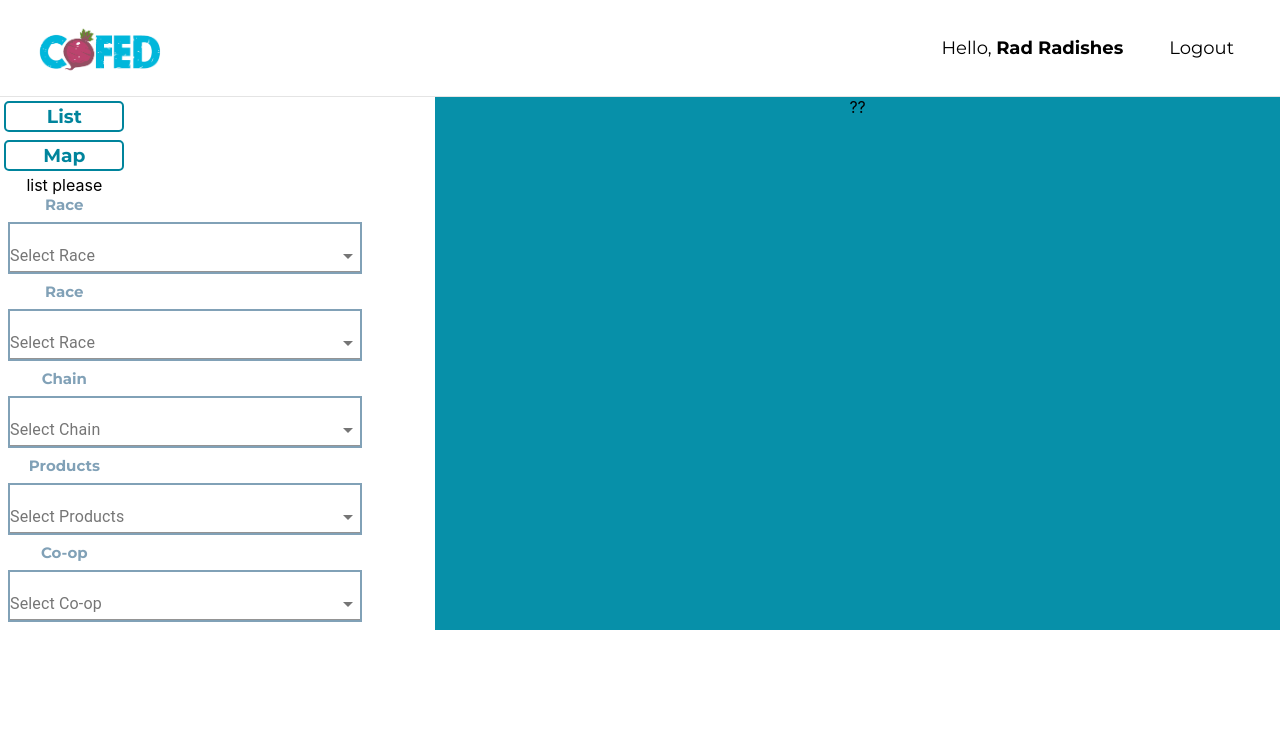
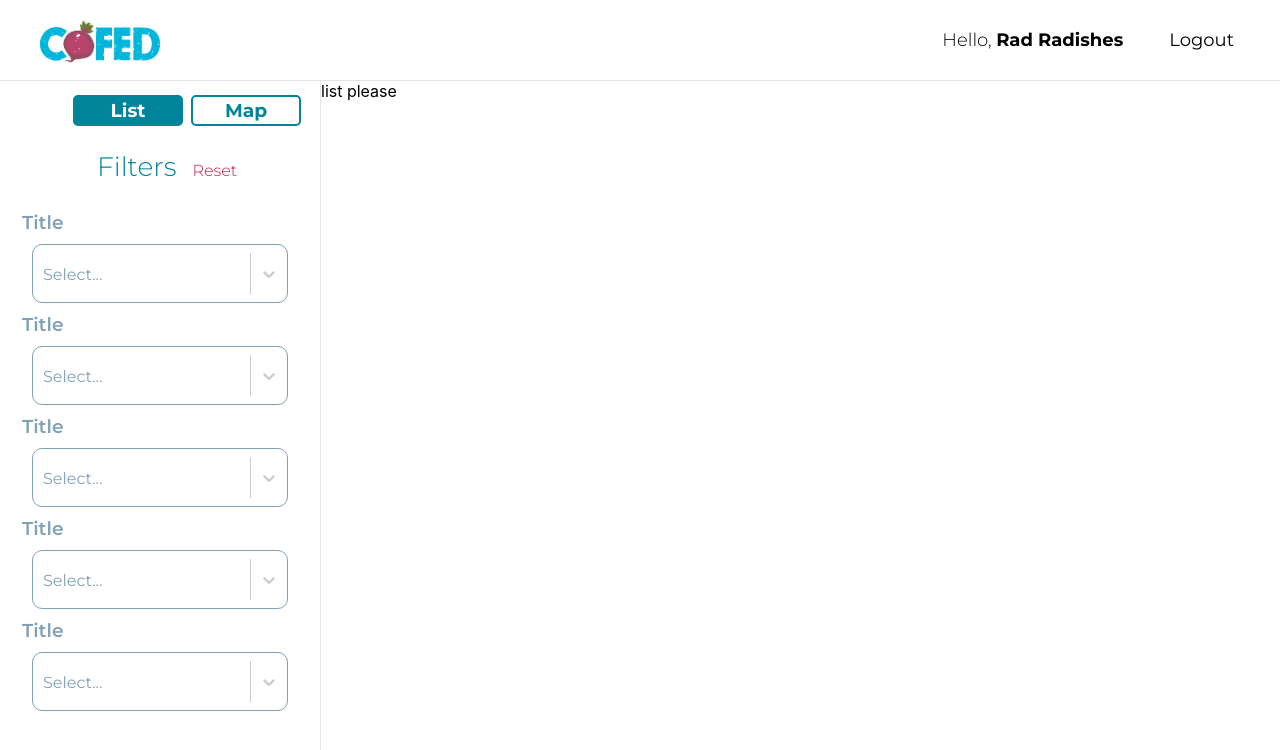
Before and after one commit to codebase-berkeley/cofed, a React (Create React App) app in the folder client/: page / in a window 1280 px wide. Shown: the top 750 px of the page. Built offline with nearby package versions, Linux system fonts and the light colour scheme.

Commit message:
we got the dropdowns mostly working, finished navbar, finished list-map buttons, committing before we transfer implemented dropdowns into one file so we can implement our own reset function

```diff
--- a/client/package.json
+++ b/client/package.json
@@ -9,7 +9,10 @@
     "@testing-library/user-event": "^7.1.2",
     "react": "^16.14.0",
     "react-dom": "^16.14.0",
-    "react-scripts": "3.4.3"
+    "react-multi-select-component": "^3.0.4",
+    "react-scripts": "3.4.3",
+    "react-select": "^3.1.0",
+    "react-sortable-hoc": "^1.11.0"
   },
   "scripts": {
     "start": "react-scripts start",
--- a/client/src/App.css
+++ b/client/src/App.css
@@ -43,12 +43,20 @@
   }
 }
 
-.viewMode button {
+.filter-title {
+  font-family: 'Montserrat', sans-serif;
+  font-weight: 300;
+  color: #00849c;
+  font-size: 20pt;
+  margin: 0;
+}
+
+.activeButton {
+  background-color: #00849c;
+  color: white;
   padding: 2px;
   margin: 4px;
-  width: 120px;
-  color: #00849c;
-  background-color: white;
+  width: 110px;
   font-size: 14pt;
   font-family: 'Montserrat', sans-serif;
   font-weight: 700;
@@ -56,36 +64,92 @@
   border: #00849c solid 2pt;
 }
 
-.button:hover {
-  background-color: #0790a9;
+.activeButton:hover {
+  background-color: #00849c;
   color: white;
 }
 
-.viewMode button:active,
-.viewMode button:focus,
-.viewMode button:target {
+.inactiveButton {
+  background-color: white;
+  color: #00849c;
+  padding: 2px;
+  margin: 4px;
+  width: 110px;
+  font-size: 14pt;
+  font-family: 'Montserrat', sans-serif;
+  font-weight: 700;
+  border-radius: 5px;
+  border: #00849c solid 2pt;
+}
+
+.inactiveButton:hover {
   background-color: #00849c;
   color: white;
 }
 
 .container {
   display: flex;
+  flex-direction: row;
+  /* justify-content: center; */
+  height: 90vh;
 }
 
 .content {
   flex-grow: 1;
-  height: 100%;
 }
 
-.content + .content {
+/* .content + .content {
   margin-left: 2%;
-}
+} */
 
 .left-content {
-  width: 33%;
+  display: flex;
+  flex-direction: column;
+  align-items: center;
+  width: 25vw;
+  height: 90vh;
+  border-right: 1px solid #e4e4e4;
 }
 
 .right-content {
-  background-color: #0790a9;
-  width: 66%;
+  display: flex;
+  width: 75vw;
+  background-color: white;
 }
+
+.Filters {
+  margin: 10px;
+}
+
+.filterContainer {
+  border-radius: 10px;
+  border: 1px solid #e4e4e4;
+}
+
+.viewMode {
+  display: flex;
+  flex-direction: row;
+  width: 100%;
+  justify-content: flex-end;
+  margin: 10px;
+  margin-right: 40px;
+}
+
+.filterReset {
+  display: flex;
+  width: fill;
+  flex-direction: row;
+  justify-content: flex-start;
+  margin: 10px;
+  margin-left: 40px;
+}
+
+.reset {
+  font-size: 12pt;
+  font-family: 'Montserrat', sans-serif;
+  font-weight: 300;
+  color: #c21d49;
+  margin: 10px;
+  background: white;
+  border: none;
+}
--- a/client/src/App.js
+++ b/client/src/App.js
@@ -1,75 +1,104 @@
 import './App.css';
-import Login from './Login'
+import Login from './Login';
 import Filters from './Filters';
-import NavBar from './navbar'
+import NavBar from './navbar';
 import React from 'react';
+import { forwardRef, useRef, useImperativeHandle } from 'react';
 
 export default function App() {
   const [mode, setMode] = React.useState(1);
+  const childRef = useRef();
 
   function render() {
     if (mode == 1) {
-      return(<div>list please </div>)
+      return <div>list please</div>;
     } else {
-      return(<div>map please </div>)
+      return <div>map please </div>;
     }
   }
- /*
-  function display_button() {
+
+  function list_button() {
     if (mode == 1) {
-      return(
-        <button className = "active_button" type="button" onClick={function (){setMode(1)}}>
-        List</button>
-        <button className = "inactive_button" type="button" onClick={function (){setMode(2)}}
-        Map</button>
-        )
-    }
-    else {
-      return(
-        <button className = "ianctive_button" type="button" onClick={function (){setMode(1)}}>
-        List</button>)
-        <button className = "active_button" type="button" onClick={function (){setMode(2)}}>
-        Map</button>)
+      return (
+        <button
+          className="activeButton"
+          type="button"
+          onClick={() => setMode(1)}
+        >
+          List
+        </button>
+      );
+    } else {
+      return (
+        <button
+          className="inactiveButton"
+          type="button"
+          onClick={() => setMode(1)}
+        >
+          List
+        </button>
+      );
     }
   }
-*/
+
+  function map_button() {
+    if (mode == 2) {
+      return (
+        <button
+          className="activeButton"
+          type="button"
+          onClick={() => setMode(2)}
+        >
+          Map
+        </button>
+      );
+    } else {
+      return (
+        <button
+          className="inactiveButton"
+          type="button"
+          onClick={() => setMode(2)}
+        >
+          Map
+        </button>
+      );
+    }
+  }
+
+  function reset() {
+    console.log('reset');
+  }
+
   return (
     <div className="App">
       <NavBar></NavBar>
       <div className="container">
         <div className="content">
           <div className="left-content">
-          <div className="viewMode">
-          <button className = "button" type="button" onClick={function (){setMode(1)}}>
-            List
-          </button>
-          <button className = "button" type="button" onClick={function (){setMode(2)}}>
-            Map
-          </button>
+            <div className="viewMode">
+              {list_button()} {map_button()}
+            </div>
+            <div className="filterReset">
+              <h3 className="filter-title">Filters</h3>
+              <button className="reset" type="button" onClick={() => reset()}>
+                Reset
+              </button>
+            </div>
+            <div classname="filterContainer">
+              <Filters></Filters>
+              <Filters></Filters>
+              <Filters></Filters>
+              <Filters></Filters>
+              <Filters></Filters>
+            </div>
+          </div>
         </div>
+
+        <div className="content"></div>
+        <div className="right-content">
           <div>{render()}</div>
-          <Filters
-          title = "Race">
-          </Filters>
-          <Filters
-          title = "Race"
-          ></Filters>
-          <Filters
-          title = "Chain"
-          ></Filters>
-          <Filters
-          title = "Products"
-          ></Filters>
-          <Filters
-          title = "Co-op"
-          ></Filters>
+        </div>
       </div>
-          </div>
-
-      <div className="content"></div>
-       <div className="right-content">??</div>
-      </div>
-
     </div>
   );
 }
--- a/client/src/Filter.css
+++ b/client/src/Filter.css
@@ -1,9 +1,10 @@
-@import url('https://fonts.googleapis.com/css2?family=Montserrat:wght@400;700&display=swap');
+@import url('https://fonts.googleapis.com/css2?family=Montserrat:wght@400;600;700&display=swap');
 
-.title {
+.select-title {
   font-family: 'Montserrat';
   margin-top: 1px 0px 1px 0px;
   color: #81a1b7;
-  font-size: 15px;
-  font-weight: bold;
+  font-size: 14pt;
+  font-weight: 600;
+  text-align: left;
 }
--- a/client/src/Filters.js
+++ b/client/src/Filters.js
@@ -11,121 +11,128 @@
 // div box with scroll
 // -
 
+import './Filter.css';
 import React from 'react';
-import clsx from 'clsx';
-import { makeStyles, useTheme } from '@material-ui/core/styles';
-import Input from '@material-ui/core/Input';
-import InputLabel from '@material-ui/core/InputLabel';
-import MenuItem from '@material-ui/core/MenuItem';
-import FormControl from '@material-ui/core/FormControl';
-import ListItemText from '@material-ui/core/ListItemText';
-import Select from '@material-ui/core/Select';
-import Checkbox from '@material-ui/core/Checkbox';
-import Tag from './Tag.js'
-import "./Filter.css"
+import Tag from './Tag.js';
 
-const useStyles = makeStyles(theme => ({
-  formControl: {
-    margin: theme.spacing(1),
-    minWidth: 350,
-    maxWidth: 300,
-    border:'2px solid #81A1B7',
+import Select, { components } from 'react-select';
 
+function arrayMove(array, from, to) {
+  array = array.slice();
+  array.splice(to < 0 ? array.length + to : to, 0, array.splice(from, 1)[0]);
+  return array;
+}
+
+const colourOptions = [
+  { value: 'purple', label: 'Purple' },
+  { value: 'orange', label: 'Orange' },
+  { value: 'yellow', label: 'Yellow' },
+  { value: 'green', label: 'Green' },
+  { value: 'forest', label: 'Forest' },
+  { value: 'slate', label: 'Slate' },
+  { value: 'silver', label: 'Silver' },
+];
+
+const TagStyle = {
+  control: styles => ({
+    ...styles,
+    backgroundColor: 'white',
+    borderColor: '#81A1B7',
+    borderRadius: '10px',
+    width: '20vw',
+    margin: '10px',
+
+    ':focused, :active': {
+      ...styles[':focus'],
+      border: '1px solid #81A1B7',
+      boxShadow: 'none',
+    },
+  }),
+  placeholder: styles => ({
+    ...styles,
+    color: '#ffffff',
+    fontFamily: 'Montserrat',
+    color: '#81A1B7',
+  }),
+  option: (styles, { data, isDisabled, isFocused, isSelected }) => {
+    return {
+      ...styles,
+      backgroundColor: isDisabled,
+      color: isDisabled,
+      // cursor: isDisabled ? 'not-allowed' : 'default',
+
+      ':active': {
+        ...styles[':active'],
+        backgroundColor: 'grey',
+        borderColor: '#81A1B7',
+      },
+    };
   },
-  chips: {
-    display: 'flex',
-    flexWrap: 'wrap',
+  multiValue: (styles, { data }) => {
+    return {
+      ...styles,
+      backgroundColor: '#f8f9fb',
+      borderRadius: '20px',
+      border: '1px solid #00849C',
+      color: '#81A1B7',
+      fontFamily: 'Montserrat',
+      fontWeight: 'bold',
+      padding: '4px 22px',
+      // marginTop: '10px',
+      // marginLeft: '7px',
+      fontSize: '13px',
+    };
   },
-  chip: {
-    margin: 2,
-    // co
-  },
-  noLabel: {
-    marginTop: theme.spacing(3),
-  },
-}));
-
-const ITEM_HEIGHT = 48;
-const ITEM_PADDING_TOP = 8;
-const MenuProps = {
-  PaperProps: {
-    style: {
-      maxHeight: ITEM_HEIGHT * 4.5 + ITEM_PADDING_TOP,
-      width: 250,
-    },
-  },
+  multiValueLabel: (styles, { data }) => ({
+    ...styles,
+    color: '#81A1B7',
+    fontSize: '12pt',
+  }),
+  // multiValueRemove: (styles, { data }) => ({
+  //   ...styles,
+  //   color: data.color,
+  //   ':hover': {
+  //     backgroundColor: data.color,
+  //     color: 'white',
+  //   },
+  // }),
 };
 
-const tags = [
-  'Oliver Hansen',
-  'Van Henry',
-  'April Tucker',
-  'Ralph Hubbard',
-  'Omar Alexander',
-  'Carlos Abbott',
-  'Miriam Wagner',
-  'Bradley Wilkerson',
-  'Virginia Andrews',
-  'Kelly Snyder',
-];
+export default function MultiSelectSort() {
+  const [selected, setSelected] = React.useState([]);
 
-function getStyles(name, personName, theme) {
-  return {
-    fontWeight:
-      personName.indexOf(name) === -1
-        ? theme.typography.fontWeightRegular
-        : theme.typography.fontWeightMedium,
-  };
-}
-
-export default function MultipleSelect(props) {
-  const classes = useStyles();
-  const theme = useTheme();
-  const [personName, setPersonName] = React.useState([]);
-
-  const handleChange = event => {
-    setPersonName(event.target.value);
+  const onChange = selectedOptions => setSelected(selectedOptions);
+  const onSortEnd = ({ oldIndex, newIndex }) => {
+    const newValue = arrayMove(selected, oldIndex, newIndex);
+    setSelected(newValue);
+    console.log(
+      'Values sorted:',
+      newValue.map(i => i.value)
+    );
   };
 
-  const handleChangeMultiple = event => {
-    const { options } = event.target;
-    const value = [];
-      for (let i = 0, l = options.length; i < l; i += 1) {
-      if (options[i].selected) {
-        value.push(options[i].value);
-      }
-    }
-    setPersonName(value);
-  };
+  function resetAll() {
+    console.log('delete all');
+    setSelected(null);
+  }
 
   return (
-    <div>
-      <div className = "title">{props.title}</div>
-      <FormControl className={classes.formControl}>
-        {/* < */}
-        <InputLabel id="demo-mutiple-chip-label">{"Select " + props.title}</InputLabel>
-        <Select
-          labelId="demo-mutiple-chip-label"
-          id="demo-mutiple-chip"
-          multiple
-          value={personName}
-          onChange={handleChange}
-          input={<Input id="select-multiple-chip" />}
-          renderValue={(selected) => (
-            <div className={classes.chips}>
-             {selected.map(text => <Tag text={text} key={selected.name + text} />)}
-            </div>
-          )}
-          MenuProps={MenuProps}
-        >
-          {tags.map((name) => (
-            <MenuItem key={name} value={name} style={getStyles(name, personName, theme)}>
-              {name}
-            </MenuItem>
-          ))}
-        </Select>
-      </FormControl>
-
+    <div className="Filters">
+      <div className="select-title">Title</div>
+      <Select
+        // react-sortable-hoc props:
+        axis="xy"
+        onSortEnd={onSortEnd}
+        distance={4}
+        // small fix for https://github.com/clauderic/react-sortable-hoc/pull/352:
+        getHelperDimensions={({ node }) => node.getBoundingClientRect()}
+        // react-select props:
+        isMulti
+        styles={TagStyle}
+        options={colourOptions}
+        value={selected}
+        onChange={onChange}
+      ></Select>
     </div>
   );
 }
--- a/client/src/navbar.css
+++ b/client/src/navbar.css
@@ -3,7 +3,7 @@
   flex-direction: row;
   justify-content: space-between;
   align-items: center;
-  height: 12vh;
+  height: 10vh;
   border-bottom: 1px solid #e4e4e4;
 }
 
@@ -25,6 +25,7 @@
 .hello {
   margin: 40px;
   font: 18px 'Montserrat', sans-serif;
+  font-weight: 300;
 }
 
 .logoutButton,
@@ -34,10 +35,10 @@
   margin-right: 40px;
   background-color: white;
   font-size: 10px;
+  font-weight: 300;
   font: 18px 'Montserrat', sans-serif;
   color: black;
   border: none;
-  border-radius: 9px;
   outline: none;
   cursor: pointer;
 }
```
Also changed, not shown: client/src/navbar.js (+9 -7 lines), 1 other file (tests, documents, lock files or other folders).
